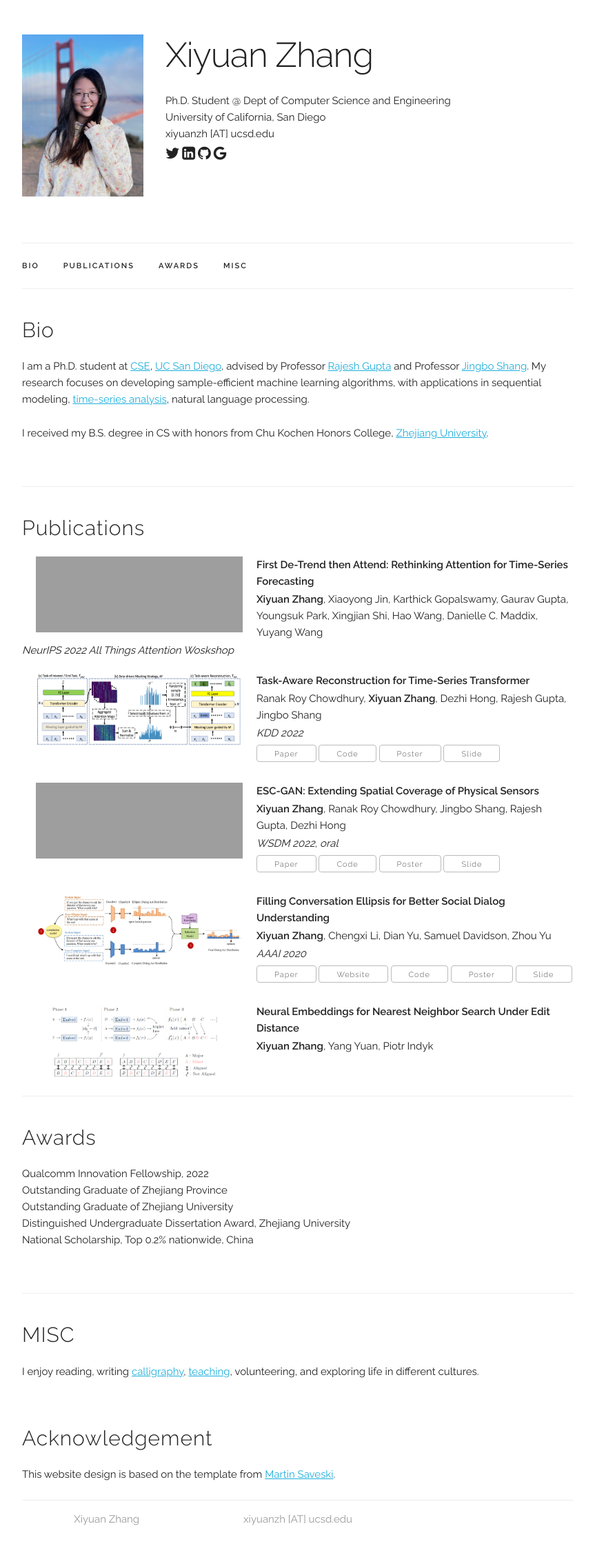
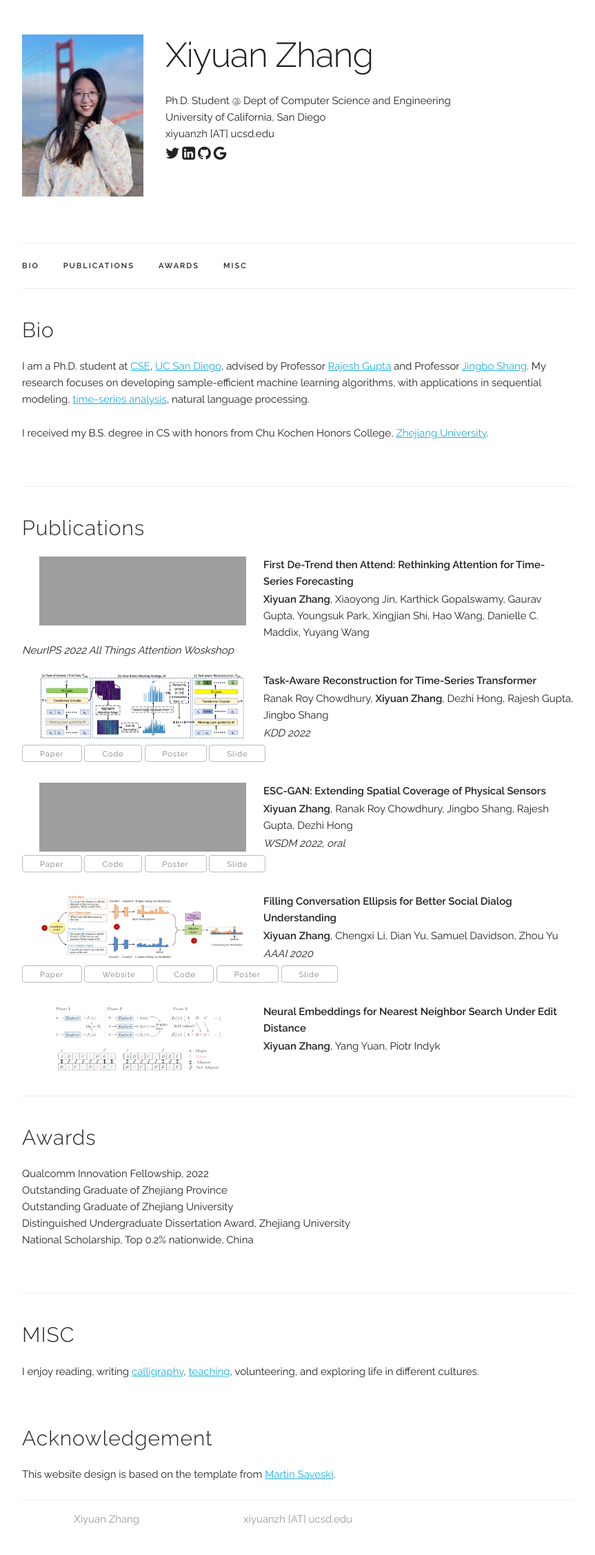
Before and after one commit to xiyuanzh/xiyuanzh.github.io, a Jekyll site: the page built from index.html, in a window 1280 px wide. Shown: the whole page at 69% size, without its empty margins (208-1071 px from the left). Built offline with Jekyll 4.4.1, drawn with Linux system fonts in a browser that asks for light colours; grey boxes are pictures that could not be loaded.

Commit message:
attention

```diff
--- a/index.html
+++ b/index.html
@@ -30,7 +30,7 @@
            <div class="paper-img">
            	 {% if paper.image %}
            	   <a href="{{ paper.url }}">
-           	    <img src="{{ paper.image }}" align="left" border=0 position="absolute" width="300" height="110" hspace=20/>
+           	    <img src="{{ paper.image }}" align="left" border=0 position="absolute" width="300" height="100" hspace=25/>
                </a>
            	 {% endif %}
            </div>
```
